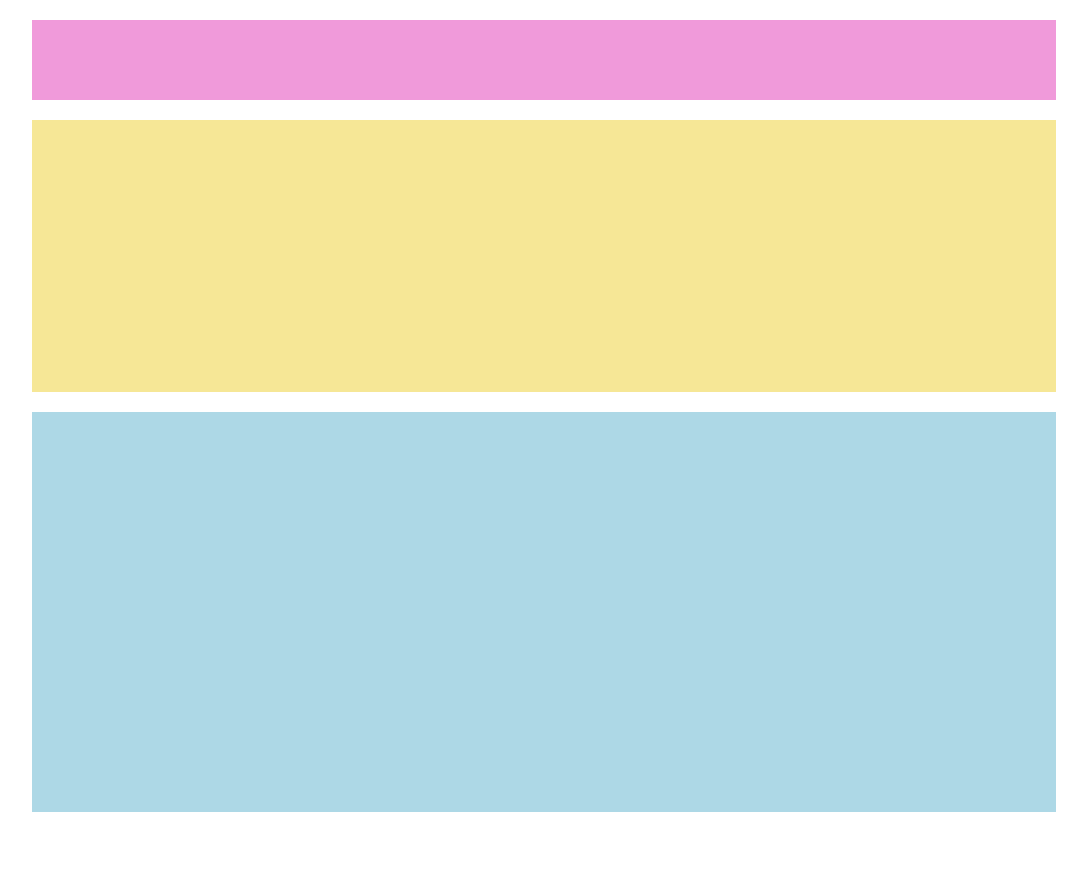
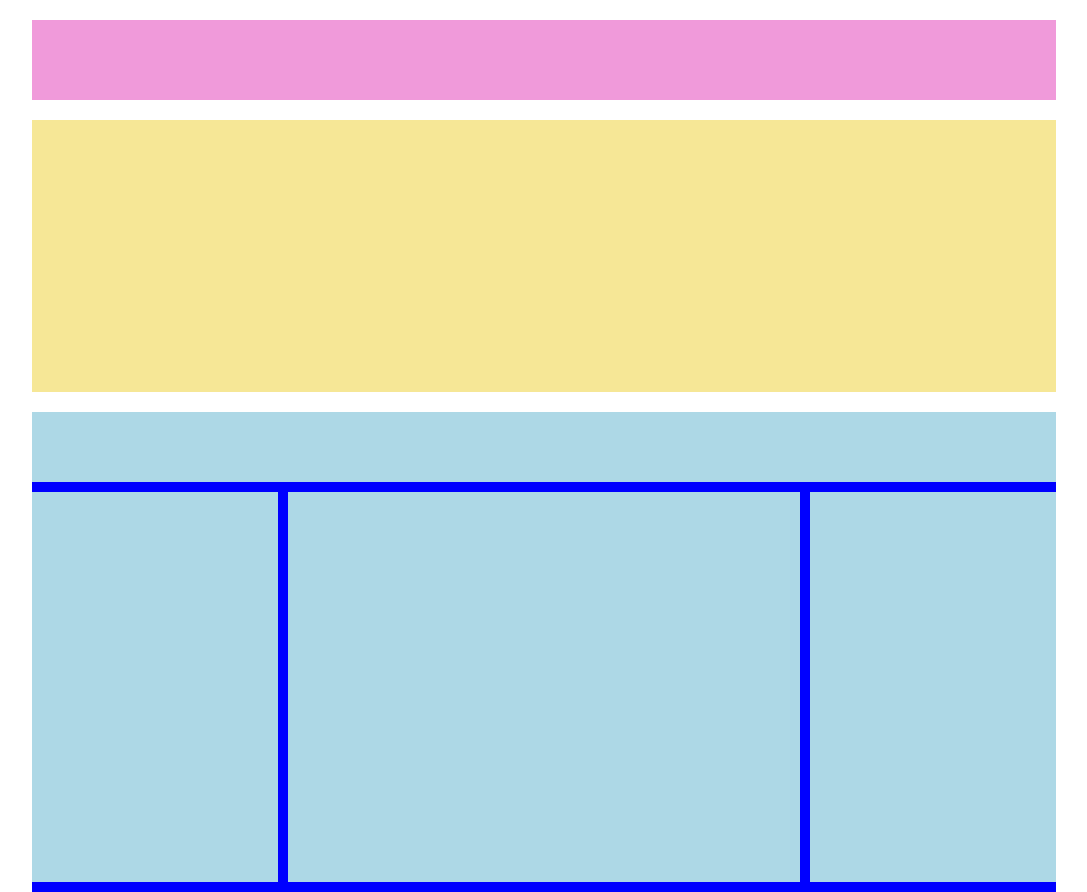
Before and after one commit to a7xsuri/htmlcss-struttura-wp, a plain HTML site: page index.html in a window 1280 px wide. Shown: the whole page, without its empty margins (96-1183 px from the left). Before the commit the page ends 812 px from the top, so only its background shows below. Drawn offline with Linux system fonts and the light colour scheme.

Commit message:
add header left middle right in parte2

```diff
--- a/index.html
+++ b/index.html
@@ -12,7 +12,12 @@
     </header>
     <main>
         <div class="slider margintop"></div>
-        <div class="parte2 margintop"></div>
+        <div class="parte2 margintop">
+            <div class="headerparte"></div>
+            <div class="left"></div>
+            <div class="middle"></div>
+            <div class="right"></div>
+        </div>
     </main>
     <footer></footer>
 </body>
--- a/style.css
+++ b/style.css
@@ -28,6 +28,33 @@ header {
 
   .parte2 {
     width: 80%;
-    height: 25em;
+    height: 30em;
     background: lightblue;
   }
+
+  .headerparte {
+      height: 5em;
+      border-bottom: 10px solid blue;
+  }
+
+ .left, .right {
+     width: calc(100% / 4);
+     height: 25em;
+ }
+.left {
+    float:left;
+    border-right: 10px solid blue;
+    border-bottom: 10px solid blue;
+}
+.right {
+    float:right;
+    border-left: 10px solid blue;
+    border-bottom: 10px solid blue;
+}
+
+.middle {
+    float: left;
+    width: calc(100% / 2);
+    border-bottom: 10px blue solid;
+    height: 25em;
+}
```
